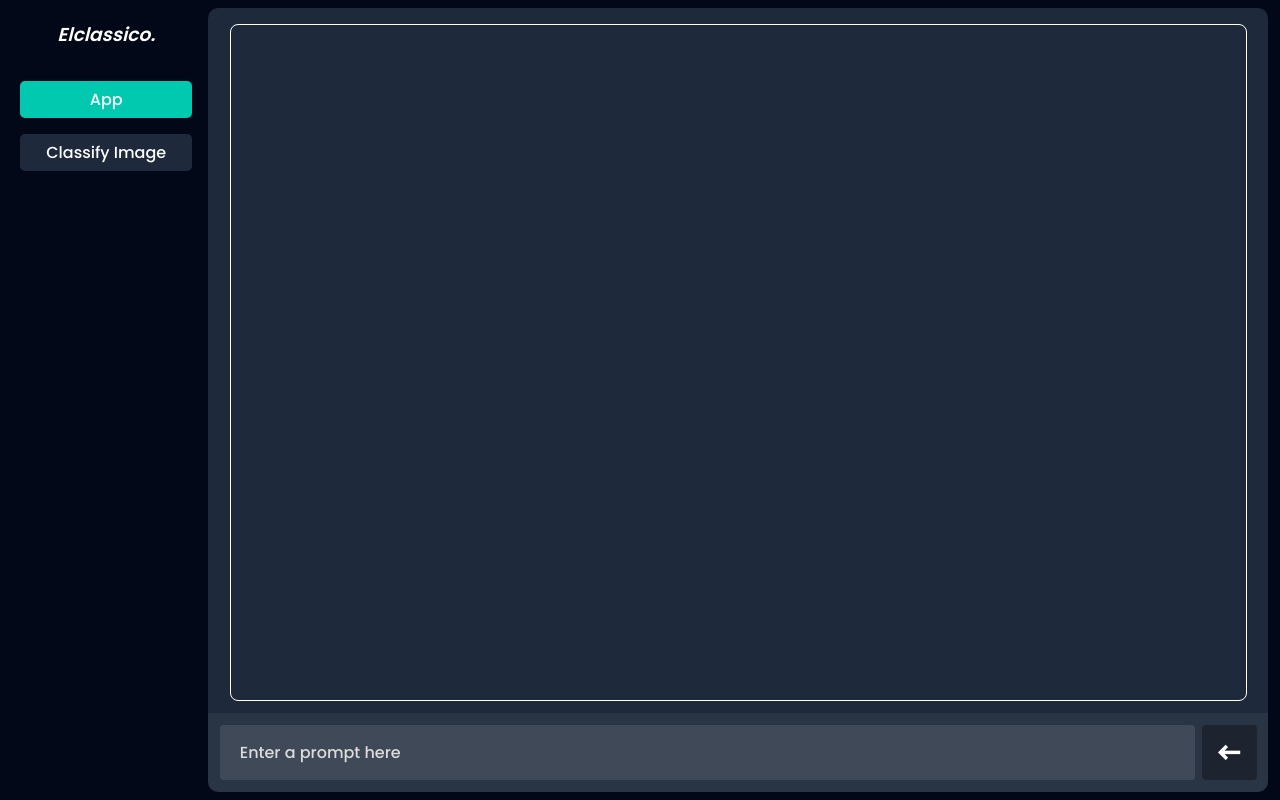
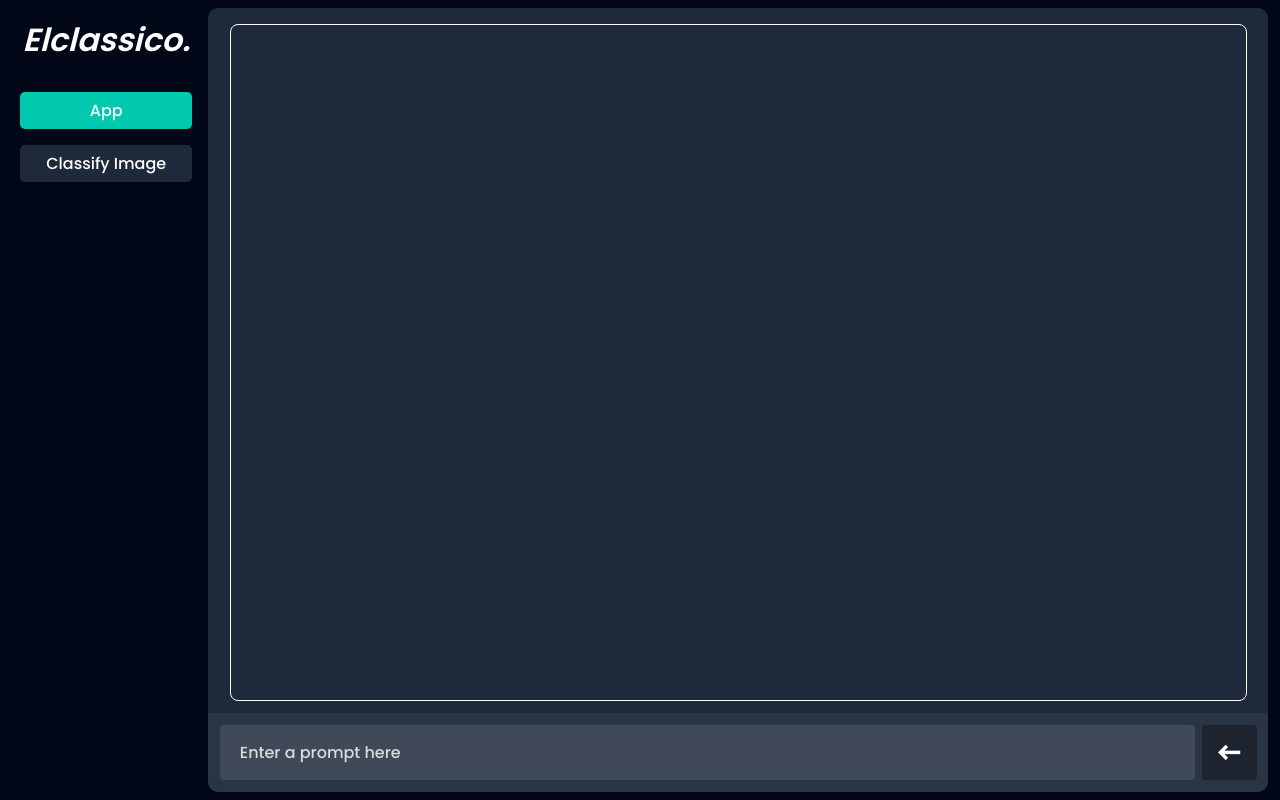
Before and after one commit to Aamir041/mw-classfication-frontend, a React (Vite) app: page /gemini-app in a window 1280 px wide. Built offline with nearby package versions, Linux system fonts and the light colour scheme; the HTML template or start-up script is replaced by a standard one.

Commit message:
minor changes

```diff
--- a/package.json
+++ b/package.json
@@ -18,6 +18,7 @@
     "react-markdown": "^9.0.1",
     "react-router": "^6.22.3",
     "react-router-dom": "^6.22.3",
+    "react-webcam": "^7.2.0",
     "uuid": "^9.0.1"
   },
   "devDependencies": {
--- a/src/App.jsx
+++ b/src/App.jsx
@@ -1,3 +1,4 @@
+import WebCamComponent from "./components/WebCamComponent/WebCamComponent.jsx";
 import Classify from "./pages/Classify/Classify.jsx";
 import GeminiApp from "./pages/GeminiApp/GeminiApp.jsx";
 import ImageRes from "./pages/ImageRes/ImageRes.jsx";
--- a/src/components/SideNavbar/SideNavbar.css
+++ b/src/components/SideNavbar/SideNavbar.css
@@ -31,6 +31,7 @@
     padding:0.5rem 1rem ;
     display: flex;
     justify-content: center;
+    font-style: italic;
 }
 
 .sidenavbar-title h3{
--- a/src/components/SideNavbar/SideNavbar.jsx
+++ b/src/components/SideNavbar/SideNavbar.jsx
@@ -6,8 +6,6 @@ import { useState } from "react";
 const SideNavbar = ({ children }) => {
 
   const pathname = window.location.pathname;
-
-  console.log(pathname);
 
   const [isHover, setIsHover] = useState(false);
 
@@ -28,7 +26,7 @@ const SideNavbar = ({ children }) => {
       <div className="sidenavbar-nav">
 
         <div className="sidenavbar-title">
-          <h3>Elclassico.</h3>
+          <h1>Elclassico.</h1>
         </div>
 
         <div className="sidenavbar-menu">
--- a/src/pages/Classify/Classify.jsx
+++ b/src/pages/Classify/Classify.jsx
@@ -19,8 +19,6 @@ const Classify = () => {
 
   const setImage = (event) => {
     setSelectedImage(null);
-    console.log(event?.target?.files[0]);
-
     if (
       event?.target?.files[0].type !== "image/webp" &&
       event?.target?.files[0].type !== "image/png" &&
--- a/src/pages/GeminiApp/GeminiApp.jsx
+++ b/src/pages/GeminiApp/GeminiApp.jsx
@@ -19,7 +19,6 @@ const GeminiApp = () => {
   const MODEL_NAME = "gemini-1.0-pro";
   const API_KEY = "AIzaSyDjPCJ-6gib3fD50eB2tFocB-GyVCeioG8";
 
-  const fileInputRef = useRef(null);
 
   const getResponse = async () => {
     setLoading(true);
--- a/src/pages/ImageRes/ImageRes.jsx
+++ b/src/pages/ImageRes/ImageRes.jsx
@@ -8,9 +8,6 @@ const ImageRes = () => {
     const navigate = useNavigate()
     const image = URL.createObjectURL(location?.state?.image);
     const imageResults = location?.state?.imageResults?.result;
-
-    console.log(image);
-    console.log(imageResults);
 
     return (
         <SideNavbar>
@@ -25,8 +22,6 @@ const ImageRes = () => {
                         imageResults?.map(ele => {
                             return (
                                 <div className="images-res-data">
-                                    {/* <div> <span style={{color:"#ECB159"}}>Item</span>  : {ele.item}</div> */}
-                                    {/* <div> <span style={{color:"#C68484"}}>Possibility</span>  : {ele.prob}</div> */}
                                     <div className="image-res-data-item" >
                                         {ele.item}
                                     </div>
```
Also changed, not shown: 1 other file (tests, documents, lock files or other folders).
